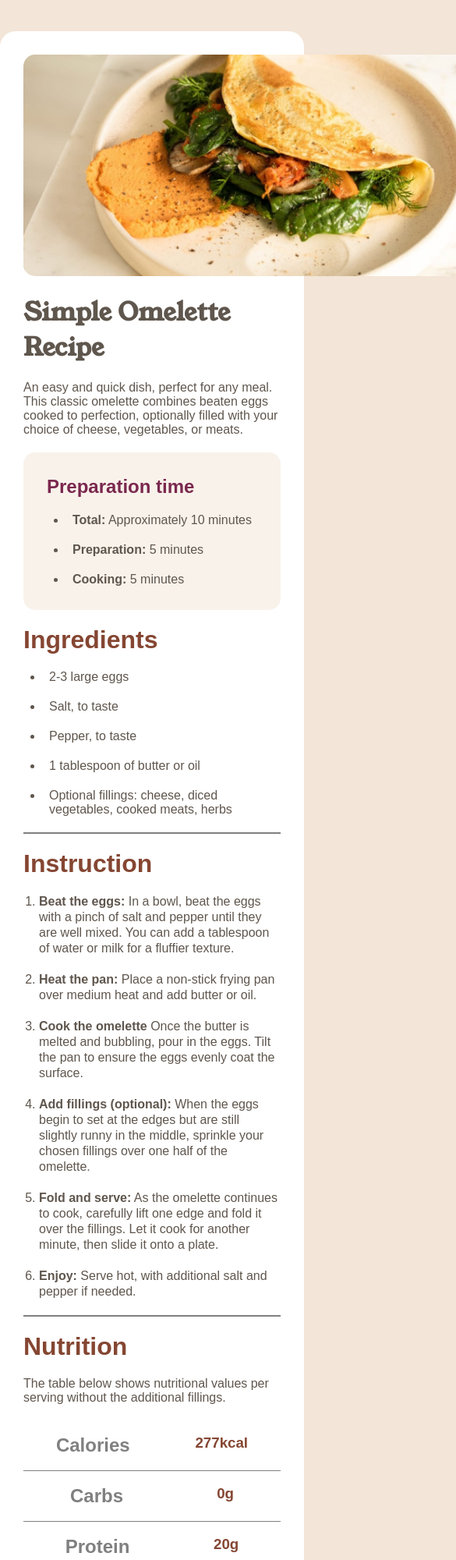
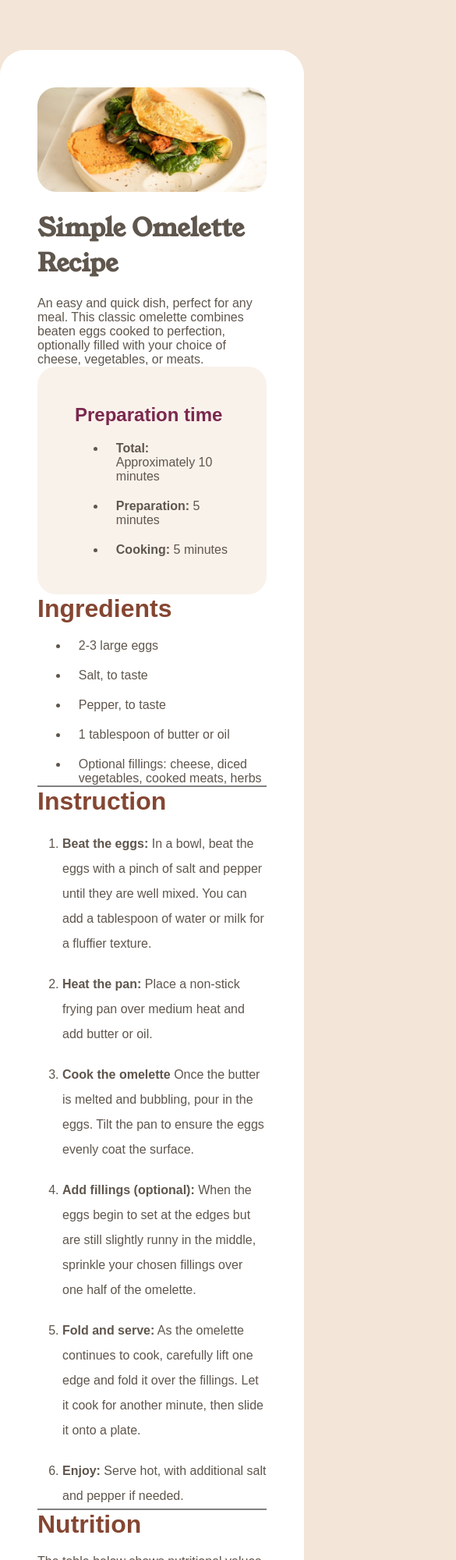
Before and after one commit to ABUHURAIAH/newomlet, a plain HTML site: page index.html in a window 390 px wide. Shown: the top 2000 px of the page at 78% size, 585 px wide, since content can reach past the window. Drawn offline with Linux system fonts and the light colour scheme.

Commit message:
completed the media queries

```diff
--- a/index.html
+++ b/index.html
@@ -19,6 +19,7 @@
     />
     <title>Frontend Mentor | Recipe page</title>
     <link rel="stylesheet" href="style.css" />
+    <link rel="stylesheet" href="queries.css" />
     <link rel="stylesheet" href="general.css" />
   </head>
 
@@ -29,13 +30,15 @@
       <div class="image">
         <img src="assets/images/image-omelette.jpeg" alt="Omelette-image" />
       </div>
+      <!-- matter -->
+      <div class="matter">
         <!-- heading box -->
-      <div class="fcg">
+        <div class="fcg ">
           <h1>Simple Omelette Recipe</h1>
-        <p>
+          <p class="para">
             An easy and quick dish, perfect for any meal. This classic omelette
-          combines beaten eggs cooked to perfection, optionally filled with your
-          choice of cheese, vegetables, or meats.
+            combines beaten eggs cooked to perfection, optionally filled with
+            your choice of cheese, vegetables, or meats.
           </p>
         </div>
         <!-- preparation box -->
@@ -69,13 +72,13 @@
           <h1>Instruction</h1>
           <ol class="fcg">
             <li>
-            <span>Beat the eggs:</span> In a bowl, beat the eggs with a pinch of
-            salt and pepper until they are well mixed. You can add a tablespoon
-            of water or milk for a fluffier texture.
+              <span>Beat the eggs:</span> In a bowl, beat the eggs with a pinch
+              of salt and pepper until they are well mixed. You can add a
+              tablespoon of water or milk for a fluffier texture.
             </li>
             <li>
-            <span>Heat the pan:</span> Place a non-stick frying pan over medium
-            heat and add butter or oil.
+              <span>Heat the pan:</span> Place a non-stick frying pan over
+              medium heat and add butter or oil.
             </li>
             <li>
               <span>Cook the omelette</span> Once the butter is melted and
@@ -83,9 +86,9 @@
               coat the surface.
             </li>
             <li>
-            <span>Add fillings (optional):</span> When the eggs begin to set at
-            the edges but are still slightly runny in the middle, sprinkle your
-            chosen fillings over one half of the omelette.
+              <span>Add fillings (optional):</span> When the eggs begin to set
+              at the edges but are still slightly runny in the middle, sprinkle
+              your chosen fillings over one half of the omelette.
             </li>
             <li>
               <span>Fold and serve:</span> As the omelette continues to cook,
@@ -113,27 +116,34 @@
             <!-- col 1 -->
             <div class="col">
               <h2>Calories</h2>
-            <h3> 277kcal</h3>
+              <h3>277kcal</h3>
             </div>
             <!-- col 2 -->
             <div class="col">
               <h2>Carbs</h2>
-            <h3> 0g</h3>
+              <h3>0g</h3>
             </div>
             <!-- col 3 -->
             <div class="col">
               <h2>Protein</h2>
-            <h3> 20g</h3>
+              <h3>20g</h3>
             </div>
             <!-- col 4 -->
             <div class="col remove">
               <h2>Fat</h2>
-            <h3> 22g</h3>
+              <h3>22g</h3>
+            </div>
+          </div>
+
+          <!-- table example -->
+          <!-- <div class="pol">
+          <h1>hurairah</h1>
+          <h1>eizan</h1>
+          <h1>eizan</h1>
+          <h1>eizan</h1>
+        </div> -->
         </div>
       </div>
     </div>
-    </div>
-
-
   </body>
 </html>
--- /dev/null
+++ b/queries.css
@@ -0,0 +1,39 @@
+/* 384 px mobile view */
+@media (max-width:24em){
+   .box{
+    padding: 0;
+    margin:0;
+    border-radius: 0;
+   }
+   img{
+    border-radius: 0;
+   }
+   .matter{
+    padding: 2rem;
+    display: flex;
+    flex-direction: column;
+    gap: 3rem;
+}
+h1{
+    line-height: 2rem;
+}
+.pre{
+    padding: 2rem 0;
+}
+h2{
+    padding-left: 1.5rem;
+}
+.para{
+    line-height: 1.6rem;
+}
+.ing li:last-child{
+    line-height: 2rem;
+}
+.nut p{
+    line-height: 2rem;
+
+}
+.col{
+    gap: 2.5rem;
+}
+}
--- a/style.css
+++ b/style.css
@@ -1,77 +1,83 @@
-*{
+* {
   margin: 0;
   padding: 0;
   box-sizing: border-box;
 }
-body{
+body {
   font-family: "Outfit", sans-serif;
   /* font-family: "Young Serif", serif; */
-     background-color:#F3E5D7;
-     color: #5F564D;
+  background-color: #f3e5d7;
+  color: #5f564d;
 }
-    .box{
+.html {
+  font-size: 62.5%;
+}
+.box {
   background-color: white;
-        padding: 30px;
-        border-radius: 20px;
-        max-width: 700px;
-        margin: 40px auto;
+  padding: 3rem;
+  border-radius: 2rem;
+  max-width: 70rem;
+  margin: 4rem auto;
+}
 
+.image {
+  max-width: 62rem;
+  border-radius: 1.5rem;
 }
-    img{
-        border-radius: 15px;
-        width: 620px;
+img {
+  border-radius: 1.5rem;
+  width: 100%;
 }
-    h1{
+h1 {
   font-family: "Young Serif", serif;
 }
-    .pre{
-        padding: 30px;
-        background-color:#f3e5d782;
-        border-radius: 15px;
+.pre {
+  padding: 3rem;
+  background-color: #f3e5d782;
+  border-radius: 1.5rem;
 }
-    h2{
-        color: #7A284E;
+h2 {
+  color: #7a284e;
 }
-    ul{
-        padding-left: 25px;
+ul {
+  padding-left: 2.5rem;
 }
-    ul li{
-        padding-left: 8px;
-
+ul li {
+  padding-left: 0.8rem;
 }
-    span{
+span {
   font-weight: bold;
 }
-    .ing h1,.inst h1,.nut h1{
+.ing h1,
+.inst h1,
+.nut h1 {
   color: #854632;
-        font-family: "outfit",sans-serif;
+  font-family: "outfit", sans-serif;
 }
-    ol{
-        padding-left: 20px;
+ol {
+  padding-left: 2rem;
 }
-    ol li{
-        line-height: 20px;
+ol li {
+  line-height: 2rem;
 }
-    /* .table{
+.table {
   display: grid;
-        grid-row: 1fr, 2fr;
-    } */
-     .col{
+  grid-template-columns: 1fr;
+  grid-template-rows: repeat(4, 1fr);
+}
+.col {
   display: flex;
   justify-content: space-around;
-        border-bottom-style: solid ;
-        padding: 18px 0;
+  border-bottom-style: solid;
+  padding: 1.5rem 1rem;
   border-color: gray;
   border-width: 0.5px;
+  display: grid;
+  grid-template-columns: 1fr 1fr;
 }
-      /* .col{
-        display: grid;
-        grid-column: 4;
-      } */
-       .col h2{
+.col h2 {
   color: gray;
-
 }
-       .col h3{
+.col h3 {
   color: #854632;
 }
```
Lines whose indentation alone changed are shown as unchanged.
